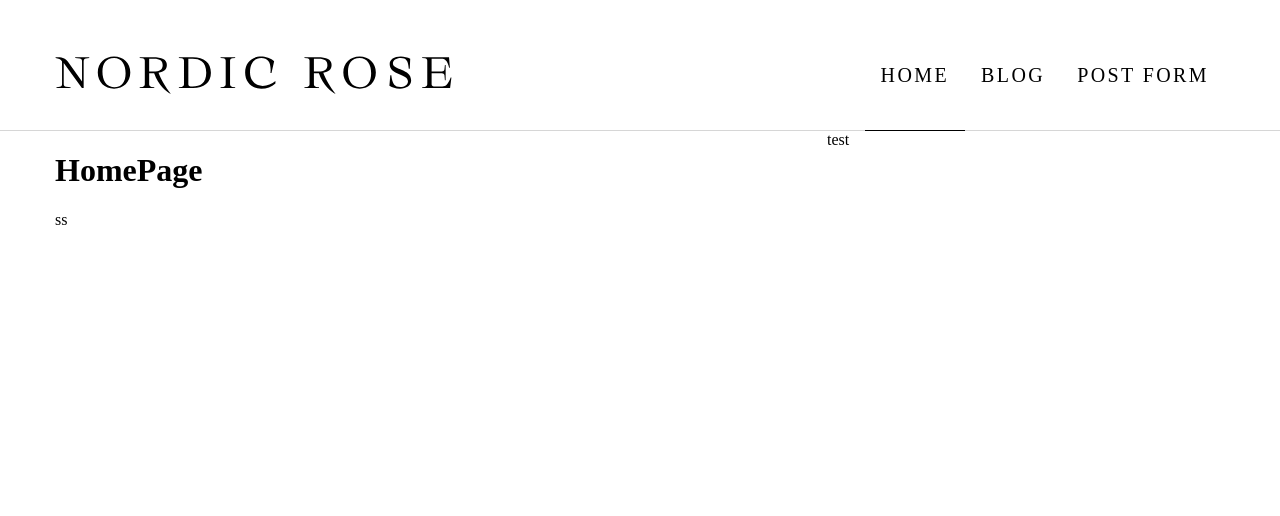
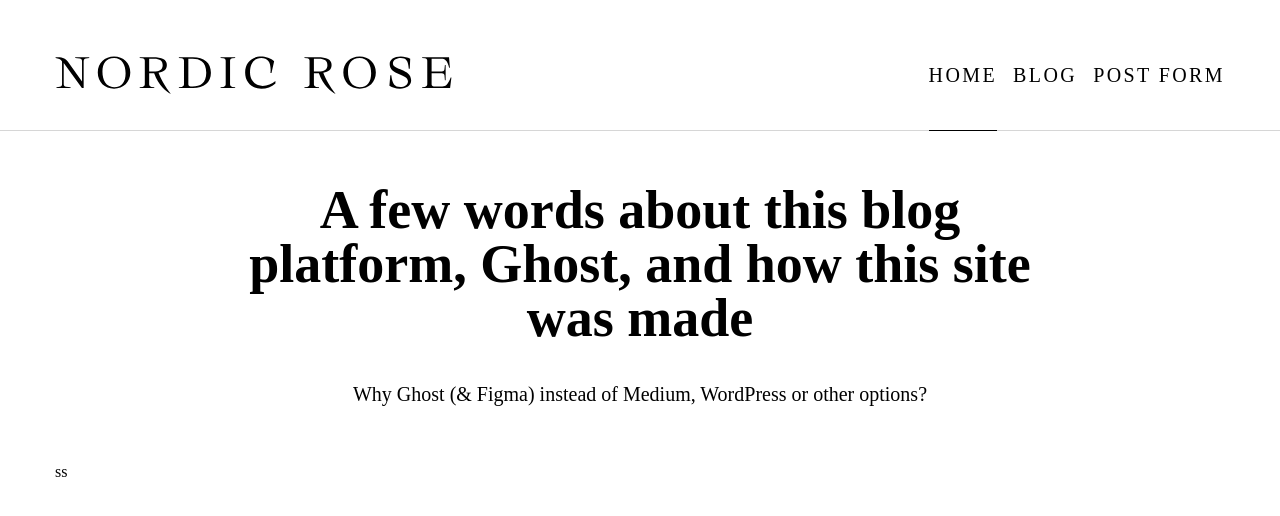
Before and after one commit to Motherships/react-spa-mini-blog, a React (Vite) app: page / in a window 1280 px wide. Shown: the top 516 px of the page. Built offline with nearby package versions, Linux system fonts and the light colour scheme.

Commit message:
Header + Some typography components for homepage

```diff
--- a/src/components/header/Header/Header.tsx
+++ b/src/components/header/Header/Header.tsx
@@ -6,6 +6,7 @@
 
 const StyledHeader = styled.header`
   ${SectionStyles}
+  margin-bottom: 52px;
   border-bottom: 1px solid rgba(0, 0, 0, 0.16);
 `
 export const Header: React.FC = () => {
--- a/src/components/header/Logo/Logo.tsx
+++ b/src/components/header/Logo/Logo.tsx
@@ -1,8 +1,15 @@
 import React from 'react'
 import styled from 'styled-components'
 
+import { media } from '@/styled-vars'
+
 const StyledSVG = styled.svg`
   display: flex;
+  max-width: 80%;
+
+  ${media.lg} {
+    max-width: unset;
+  }
 `
 export const Logo: React.FC = () => {
   return (
--- a/src/components/header/navbar/Navbar/Navbar.tsx
+++ b/src/components/header/navbar/Navbar/Navbar.tsx
@@ -12,20 +12,31 @@
 const StyledNavbar = styled.nav`
   position: relative;
   display: flex;
+  flex-wrap: wrap;
   justify-content: space-between;
   align-items: center;
-  padding: 50px 0 30px 0;
+  padding: 18px 0 15px 0;
+
+  ${media.lg} {
+    padding: 50px 0 30px 0;
+  }
 `
 
 const NavbarBrand = styled.div`
   display: flex;
+  flex: 1;
 `
-
+const StyledNavbarLink = styled(OLink)`
+  display: flex;
+  align-items: center;
+`
 const NavbarMenu = styled.div`
+  display: flex;
+  flex-wrap: wrap;
+  width: 100%;
   background-color: white;
   box-shadow: 0 8px 16px rgba(10, 10, 10, 0.1);
   padding: 0.5rem 0;
-
   display: none;
   &.is-active {
     display: block;
@@ -34,6 +45,27 @@
     display: flex;
     align-items: stretch;
     box-shadow: none;
+    width: auto;
+  }
+`
+
+const NavbarStart = styled.div`
+  display: flex;
+  flex-wrap: wrap;
+  flex-direction: column;
+  gap: 16px;
+
+  ${media.lg} {
+    flex-direction: row;
+  }
+`
+const NavbarEnd = styled.div`
+  display: flex;
+  flex-wrap: wrap;
+  flex-direction: column;
+  gap: 16px;
+  ${media.lg} {
+    flex-direction: row;
   }
 `
 export const Navbar: React.FC = () => {
@@ -50,9 +82,9 @@
         aria-label="main navigation"
       >
         <NavbarBrand className="navbar-brand">
-          <OLink className="navbar-item" to={Paths.Index}>
+          <StyledNavbarLink className="navbar-item" to={Paths.Index}>
             <Logo />
-          </OLink>
+          </StyledNavbarLink>
 
           <BurgerButton
             className={navbarOpen ? 'is-active' : ''}
@@ -67,15 +99,15 @@
             'is-active': navbarOpen,
           })}
         >
-          <div className="navbar-start">
+          <NavbarStart className="navbar-start">
             <NavbarItem to={Paths.Index}>Home</NavbarItem>
             <NavbarItem to={Paths.PostListPage}>Blog</NavbarItem>
             <NavbarItem to={Paths.PostFormPage}>Post form</NavbarItem>
-          </div>
+          </NavbarStart>
 
-          <div className="navbar-end">
+          <NavbarEnd className="navbar-end">
             <div className="navbar-item"></div>
-          </div>
+          </NavbarEnd>
         </NavbarMenu>
       </StyledNavbar>
     </>
--- a/src/components/header/navbar/NavbarItem/NavbarItem.tsx
+++ b/src/components/header/navbar/NavbarItem/NavbarItem.tsx
@@ -3,7 +3,7 @@
 import styled from 'styled-components'
 
 import { OLink } from '@/components/links/OLink/OLink'
-import { fonts } from '@/styled-vars'
+import { fonts, media } from '@/styled-vars'
 type NavbarItemProps = {
   className?: string
   to: string
@@ -24,15 +24,14 @@
   text-transform: uppercase;
   text-decoration: none;
 
-  padding: 0 16px;
   color: #000000;
 
   &:before {
     content: '';
 
     position: absolute;
-    /* padding of navbar + 5px */
-    bottom: -45px;
+    bottom: 0;
+
     left: 0;
     width: 0;
     height: 1px;
@@ -41,6 +40,13 @@
   }
   &.is-active:before {
     width: 100%;
+  }
+
+  ${media.lg} {
+    &:before {
+      /* padding of navbar -1px */
+      bottom: -39px;
+    }
   }
 `
 
--- /dev/null
+++ b/src/components/typography/headings/MainSubtitle/MainSubtitle.tsx
@@ -0,0 +1,24 @@
+import React from 'react'
+import styled from 'styled-components'
+
+import { fonts } from '@/styled-vars'
+
+const StyledMainSubtitle = styled.h2`
+  max-width: 626px;
+  margin: 0 auto;
+  padding-bottom: 52px;
+
+  font-family: ${fonts.sf.mono};
+  font-style: normal;
+  font-weight: normal;
+  font-size: 20px;
+  line-height: 170%;
+  /* or 34px */
+
+  text-align: center;
+
+  color: #000000;
+`
+export const MainSubtitle: React.FC = ({ children }) => {
+  return <StyledMainSubtitle>{children}</StyledMainSubtitle>
+}
--- /dev/null
+++ b/src/components/typography/headings/MainTitle/MainTitle.tsx
@@ -0,0 +1,22 @@
+import React from 'react'
+import styled from 'styled-components'
+
+import { fonts } from '@/styled-vars'
+const StyledMainTitle = styled.h1`
+  max-width: 858px;
+  margin: 0 auto;
+  padding-bottom: 32px;
+
+  font-family: ${fonts.newYork.extraLarge};
+  font-style: normal;
+  font-weight: bold;
+  font-size: 54px;
+  line-height: 100%;
+
+  text-align: center;
+
+  color: #000000;
+`
+export const MainTitle: React.FC = ({ children }) => {
+  return <StyledMainTitle>{children}</StyledMainTitle>
+}
--- a/src/pages/HomePage.tsx
+++ b/src/pages/HomePage.tsx
@@ -1,11 +1,18 @@
 import React from 'react'
 
-import { OrdinaryPage } from '@/components/layout/OrdinaryPage/OrdinaryPage'
+import { Section } from '@/components/layout/Section/Section'
+import { MainSubtitle } from '@/components/typography/headings/MainSubtitle/MainSubtitle'
+import { MainTitle } from '@/components/typography/headings/MainTitle/MainTitle'
 
 export const HomePage: React.FC = () => {
   return (
-    <OrdinaryPage sidebar={'test'}>
-      <h1>HomePage</h1>
-    </OrdinaryPage>
+    <Section>
+      <MainTitle>
+        A few words about this blog platform, Ghost, and how this site was made
+      </MainTitle>
+      <MainSubtitle>
+        Why Ghost (& Figma) instead of Medium, WordPress or other options?
+      </MainSubtitle>
+    </Section>
   )
 }
```
